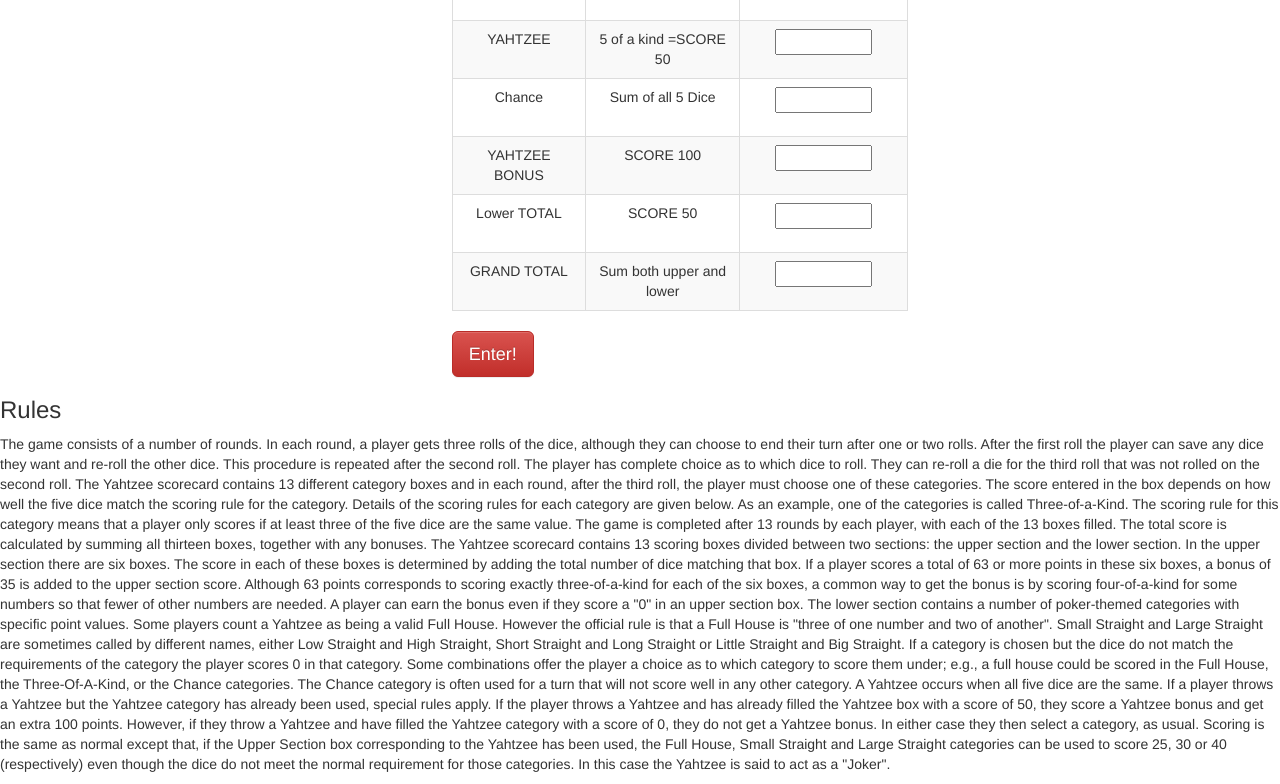
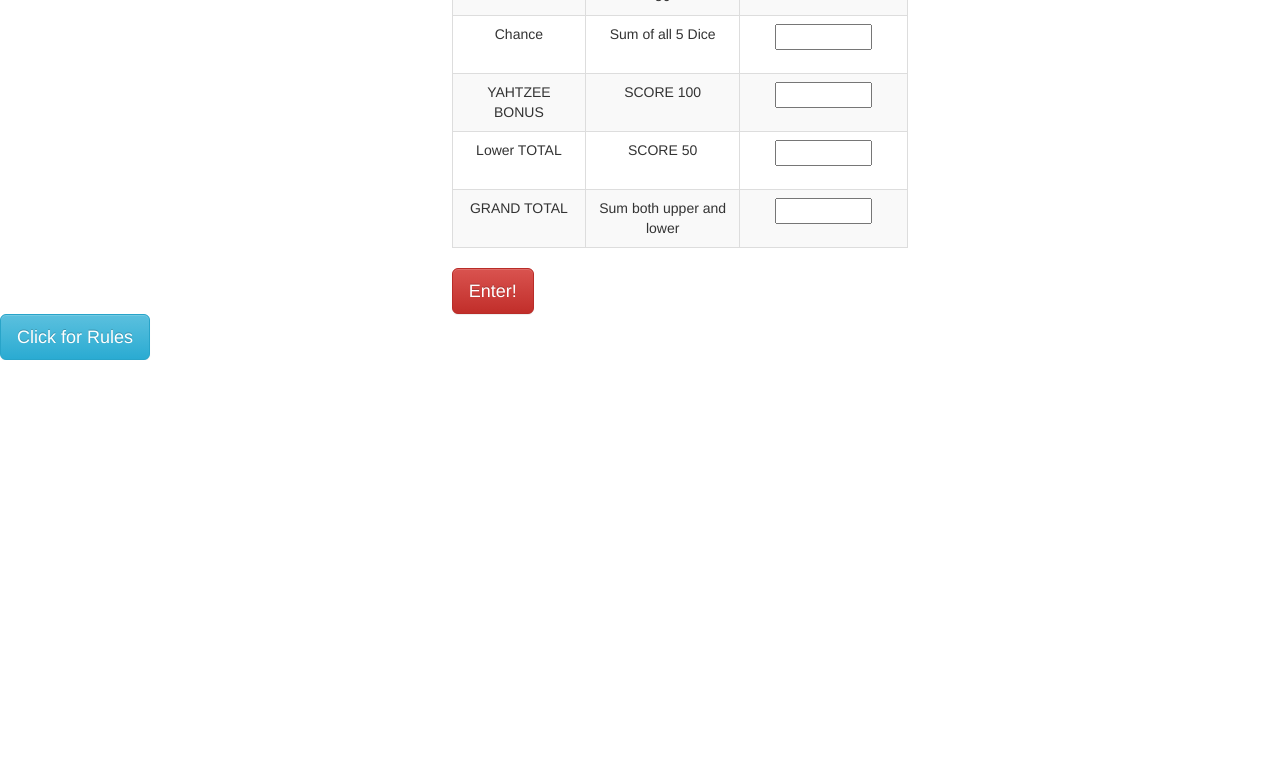
Before and after one commit to iantwilcox91/YahtzeeGroupProject, a plain HTML site: page index.html in a window 1280 px wide. Shown: the part 992-1776 px from the top of the page. After the commit the page ends 1352 px from the top, so only its background shows below. Drawn offline with nearby package versions, Linux system fonts and the light colour scheme.

Commit message:
add toggle rules

```diff
--- a/css/styles.css
+++ b/css/styles.css
@@ -6,6 +6,9 @@
 .table {
   width: 40%;
 }
+.listOfRules{
+  display: none;
+}
 td input {
   width: 65%;
 }
--- a/index.html
+++ b/index.html
@@ -154,9 +154,9 @@
       </div>
     </div>
     <div class="rules">
-      <h3>Rules</h3>
-      <p>
-        The game consists of a number of rounds. In each round, a player gets three rolls of the dice, although they can choose to end their turn after one or two rolls. After the first roll the player can save any dice they want and re-roll the other dice. This procedure is repeated after the second roll. The player has complete choice as to which dice to roll. They can re-roll a die for the third roll that was not rolled on the second roll. The Yahtzee scorecard contains 13 different category boxes and in each round, after the third roll, the player must choose one of these categories. The score entered in the box depends on how well the five dice match the scoring rule for the category. Details of the scoring rules for each category are given below. As an example, one of the categories is called Three-of-a-Kind. The scoring rule for this category means that a player only scores if at least three of the five dice are the same value. The game is completed after 13 rounds by each player, with each of the 13 boxes filled. The total score is calculated by summing all thirteen boxes, together with any bonuses. The Yahtzee scorecard contains 13 scoring boxes divided between two sections: the upper section and the lower section.
+      <button type="button" class="btn btn-info btn-lg" id="rulesButton" >Click for Rules</button>
+      <p class="listOfRules">
+        Yahtzee consists of a number of rounds. In each round, a player gets three rolls of the dice, although they can choose to end their turn after one or two rolls. After the first roll the player can save any dice they want and re-roll the other dice. This procedure is repeated after the second roll. The player has complete choice as to which dice to roll. They can re-roll a die for the third roll that was not rolled on the second roll. The Yahtzee scorecard contains 13 different category boxes and in each round, after the third roll, the player must choose one of these categories. The score entered in the box depends on how well the five dice match the scoring rule for the category. Details of the scoring rules for each category are given below. As an example, one of the categories is called Three-of-a-Kind. The scoring rule for this category means that a player only scores if at least three of the five dice are the same value. The game is completed after 13 rounds by each player, with each of the 13 boxes filled. The total score is calculated by summing all thirteen boxes, together with any bonuses. The Yahtzee scorecard contains 13 scoring boxes divided between two sections: the upper section and the lower section.
 
         In the upper section there are six boxes. The score in each of these boxes is determined by adding the total number of dice matching that box. If a player scores a total of 63 or more points in these six boxes, a bonus of 35 is added to the upper section score. Although 63 points corresponds to scoring exactly three-of-a-kind for each of the six boxes, a common way to get the bonus is by scoring four-of-a-kind for some numbers so that fewer of other numbers are needed. A player can earn the bonus even if they score a "0" in an upper section box.
 
--- a/js/scripts.js
+++ b/js/scripts.js
@@ -143,7 +143,6 @@
     if (value !== -1) {
       $("#"+key).empty();
       $("#"+key).append(value);
-
     }
   });
 
@@ -176,9 +175,14 @@
       }
     console.log(aBoard);
     });
+  });
 
   $("#passTurn").click(function(){
     timesRolledThisTurn = 0;
     $(".notesForTurn").text("It is now the next turn");
   });
+
+  $("#rulesButton").click(function(){
+    $(".listOfRules").toggle();
+  });
 });
```
